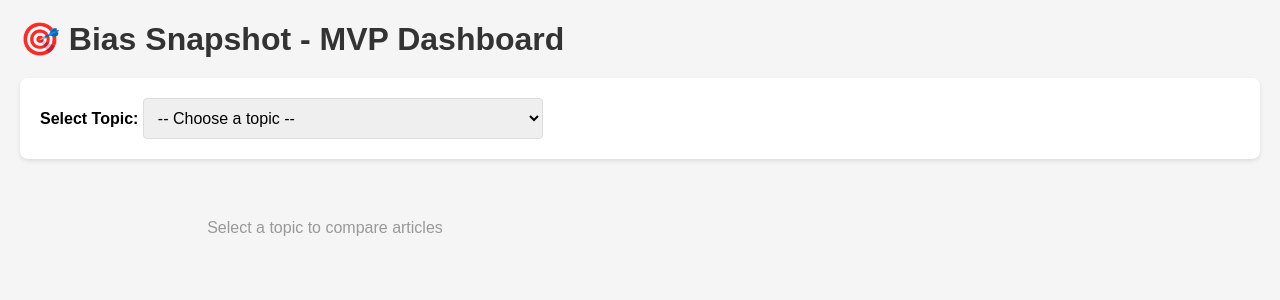
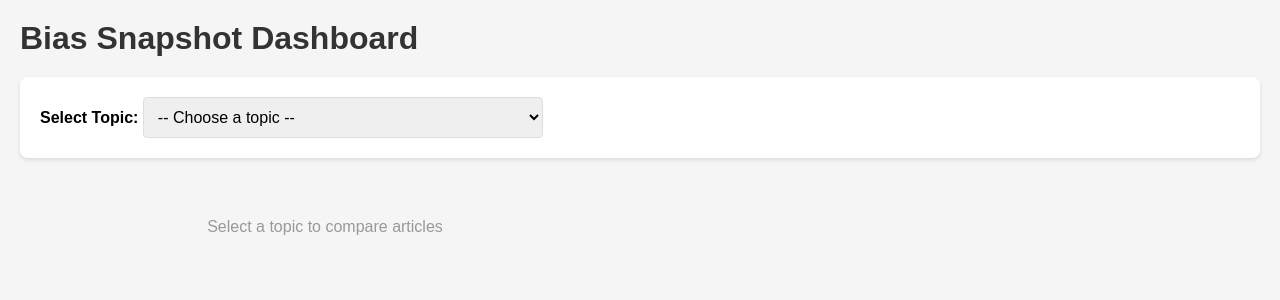
Before and after one commit to zackedds/sentiment-comparison, a Flask app: page / in a window 1280 px wide. Shown: the top 300 px of the page. Run offline with Flask 3, Linux system fonts and the light colour scheme.

Commit message:
minor clean up

```diff
--- a/templates/index.html
+++ b/templates/index.html
@@ -1,7 +1,7 @@
 <!DOCTYPE html>
 <html>
 <head>
-    <title>Bias Snapshot - MVP Dashboard</title>
+    <title>Bias Snapshot Dashboard</title>
     <style>
         * { margin: 0; padding: 0; box-sizing: border-box; }
         body {
@@ -114,7 +114,7 @@
 </head>
 <body>
     <div class="container">
-        <h1>🎯 Bias Snapshot - MVP Dashboard</h1>
+        <h1>Bias Snapshot Dashboard</h1>
 
         <div class="controls">
             <label for="topic-select"><strong>Select Topic:</strong></label>
```
